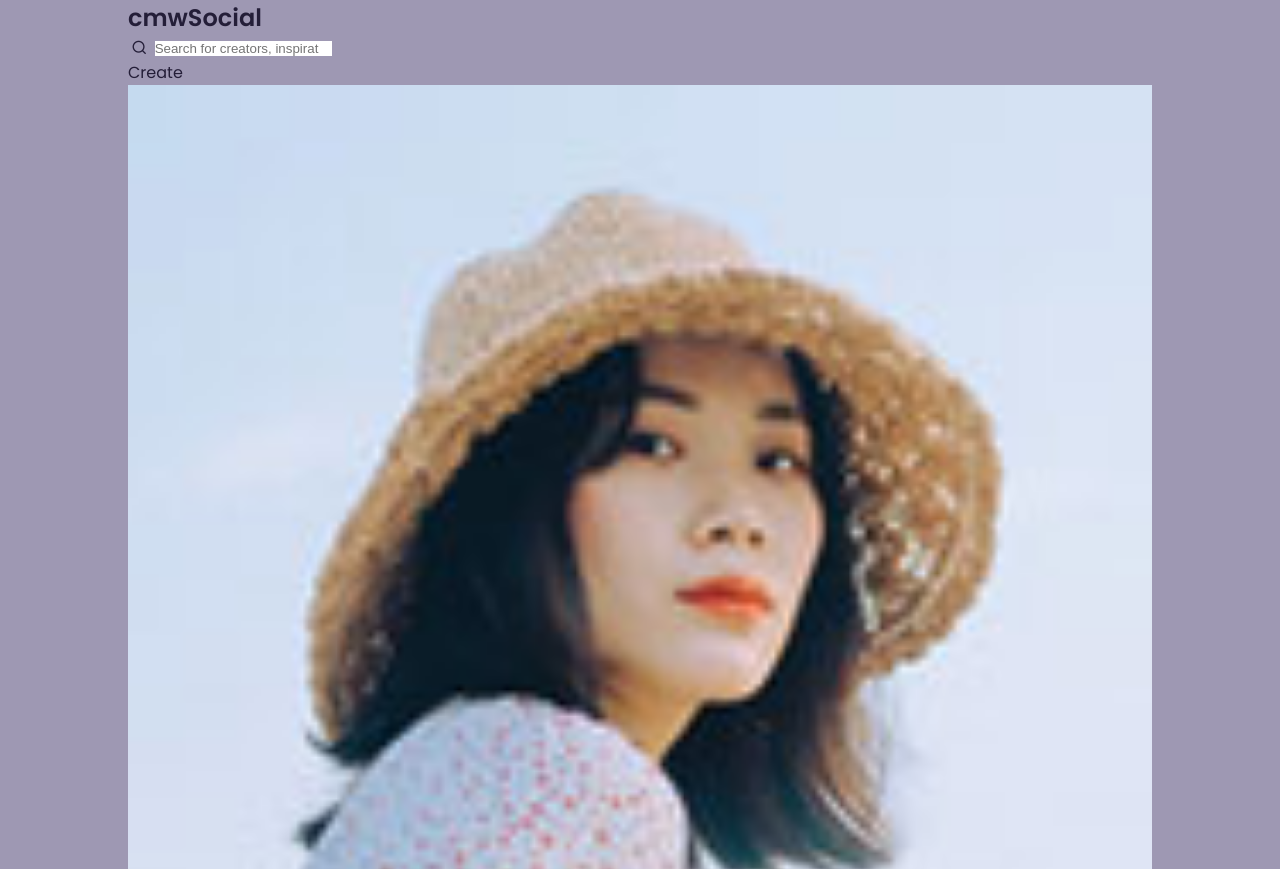
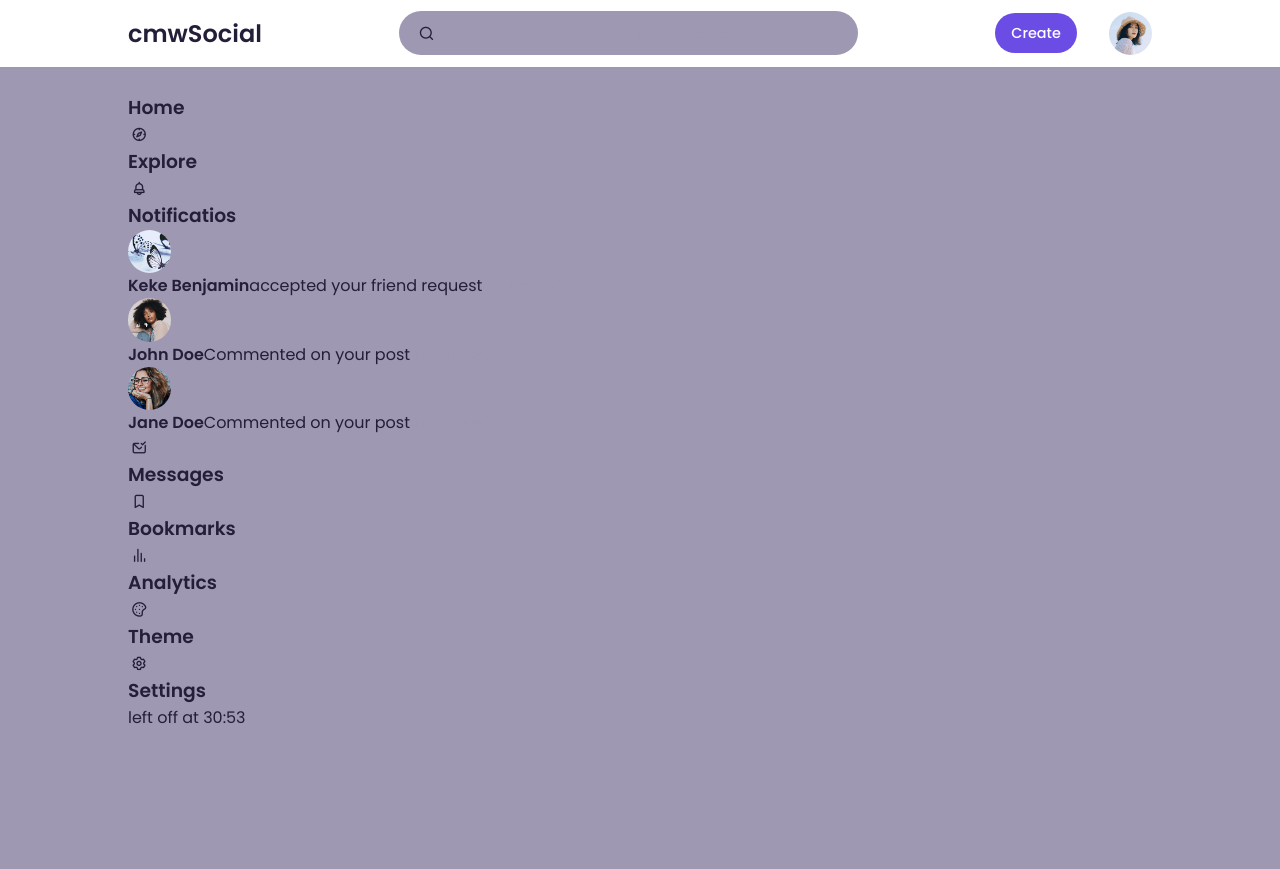
Before and after one commit to cmwfx/cmwSocial, a plain HTML site: page index.html in a window 1280 px wide. Shown: the top 869 px of the page. After the commit the page ends 800 px from the top, so only its background shows below. Drawn offline with nearby package versions, Linux system fonts and the light colour scheme.

Commit message:
working on sidebar

```diff
--- a/index.html
+++ b/index.html
@@ -24,14 +24,107 @@
                 <input type="search" placeholder="Search for creators, inspirations and projects">
             </div>
             <div class="create">
-                <label for="create-post">Create</label>
-                <div class="profile-picture">
+                <label class="btn btn-primary" for="create-post">Create</label>
+                <div class="profile-photo">
                     <img src="./images/profile-1.jpg" alt="">
                 </div>
             </div>
         </div>
     </nav>
 
+    <!----------------------------- Main ------------------------->
+    <main>
+        <div class="container">
+            <!---------------------------- LEFT ------------------------------>
+            <div class="left">
+                <a class="profile">
+                    <div class="profile-photo">
+                        <img src="./images/profile-1.jpg" alt="profile-photo">
+                    </div>
+                    <div class="handle">
+                        <h4>William MK</h4>
+                        <p class="text-muted">
+                            @william
+                        </p>
+                    </div>
+                </a>
+                <!--------------------------- SIDEBAR -------------------------------------->
+                <div class="sidebar">
+                    <a class="menu-item active">
+                        <span><i class="uil uil-estate"></i></span>
+                        <h3>Home</h3>
+                    </a>
+                    <a class="menu-item">
+                        <span><i class="uil uil-compass"></i></span>
+                        <h3>Explore</h3>
+                    </a>
+                    <a class="menu-item">
+                        <span><i class="uil uil-bell"></i></span>
+                        <h3>Notificatios</h3>
+                        <!----------------NOTIFICATION POPUP------------------>
+                        <div class="notifications-popup">
+                            <div>
+                                <div class="profile-photo">
+                                    <img src="./images/profile-2.jpg">
+                                </div>
+                                <div class="notification-body">
+                                    <b>Keke Benjamin</b>accepted your friend request
+                                    <small class="text-muted">2 DAYS AGO</small>
+                                </div>
+                            </div>
+                            <div>
+                                <div class="profile-photo">
+                                    <img src="./images/profile-3.jpg">
+                                </div>
+                                <div class="notification-body">
+                                    <b>John Doe</b>Commented on your post
+                                    <small class="text-muted">1 HOUR AGO</small>
+                                </div>
+                            </div>
+                            <div>
+                                <div class="profile-photo">
+                                    <img src="./images/profile-4.jpg">
+                                </div>
+                                <div class="notification-body">
+                                    <b>Jane Doe</b>Commented on your post
+                                    <small class="text-muted">1 HOUR AGO</small>
+                                </div>
+                            </div>
+                        </div>
+                    </a>
+                    <a class="menu-item">
+                        <span><i class="uil uil-envelope-check"></i></span>
+                        <h3>Messages</h3>
+                    </a>
+                    <a class="menu-item">
+                        <span><i class="uil uil-bookmark"></i></span>
+                        <h3>Bookmarks</h3>
+                    </a>
+                    <a class="menu-item">
+                        <span><i class="uil uil-analytics"></i></span>
+                        <h3>Analytics</h3>
+                    </a>
+                    <a class="menu-item">
+                        <span><i class="uil uil-palette"></i></span>
+                        <h3>Theme</h3>
+                    </a>
+                    <a class="menu-item">
+                        <span><i class="uil uil-setting"></i></span>
+                        <h3>Settings</h3>
+                    </a>
+                    <p>left off at 30:53</p>
+                </div>
+            </div>
+            <!---------------------------- MIDDLE ------------------------------>
+            <div class="middle">
+
+            </div>
+            <!---------------------------- RIGHT ------------------------------>
+            <div class="right">
+
+            </div>
+        </div>
+    </main>
 </body>
 
 </html>
--- a/style.css
+++ b/style.css
@@ -9,6 +9,7 @@
 	--color-success: hsl(120, 95%, 65%);
 	--color-danger: hsl(0, 95%, 65%);
 	--color-black: hsl(252, 30%, 10%);
+	--color-gray: hsl(252, 15%, 65%);
 
 	--border-radius: 2rem;
 	--card-border-radius: 1rem;
@@ -72,3 +73,51 @@ img {
 	background: var(--color-primary);
 	color: white;
 }
+
+.text-bold {
+	font-weight: 500;
+}
+
+.text-muted {
+	color: var(--color-gray);
+}
+
+/*================== NAVBAR ==================*/
+nav {
+	width: 100%;
+	background: var(--color-white);
+	padding: 0.7rem 0;
+	position: fixed;
+	top: 0;
+	z-index: 10;
+}
+
+nav .container {
+	display: flex;
+	align-items: center;
+	justify-content: space-between;
+}
+
+nav .search-bar {
+	background: var(--color-light);
+	border-radius: var(--border-radius);
+	padding: var(--search-padding);
+}
+
+nav .search-bar input[type="search"] {
+	background: transparent;
+	width: 30vw;
+	margin-left: 1rem;
+	font-size: 0.9rem;
+	color: var(--color-dark);
+}
+
+nav .search-bar input[type="search"]::placeholder {
+	color: var(--color-gray);
+}
+
+nav .create {
+	display: flex;
+	align-items: center;
+	gap: 2rem;
+}
```
